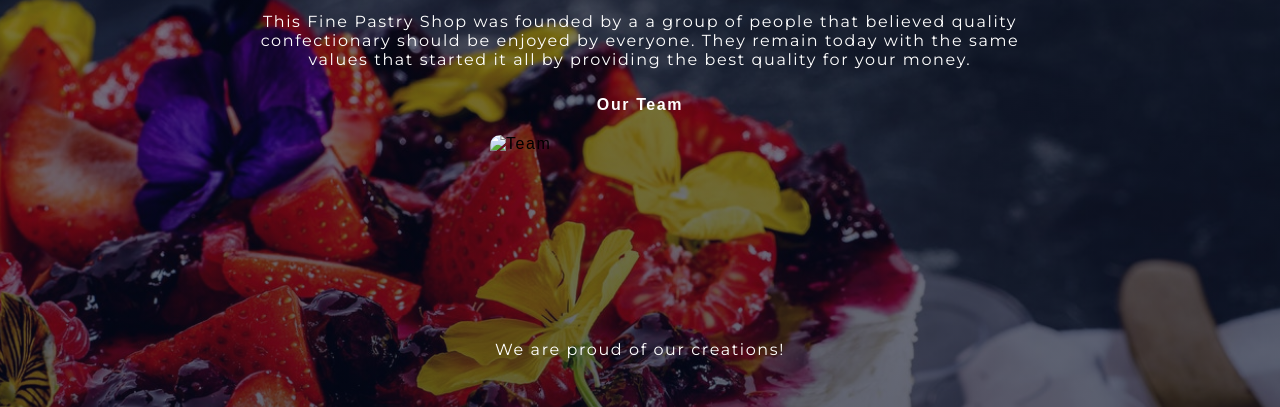
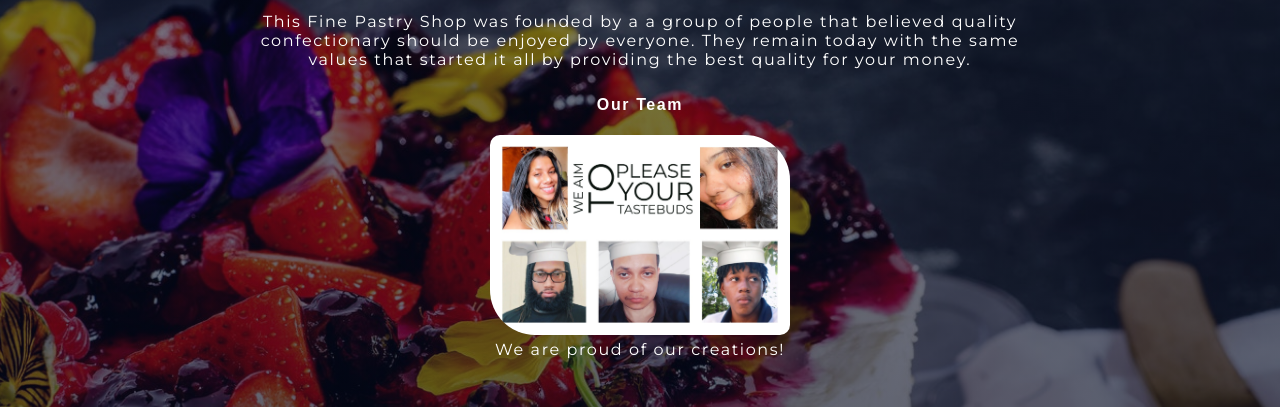
Before and after one commit to SpartnSam/CSE2201LabProject, a plain HTML site: page about.html in a window 1280 px wide. Shown: the part 120-527 px from the top of the page. Drawn offline with Linux system fonts and the light colour scheme; the site is published under a folder, as on GitHub Pages, so addresses that start at the root find nothing; a web font is replaced by a local one.

Commit message:
More Stuff

```diff
--- a/about.html
+++ b/about.html
@@ -19,7 +19,7 @@
                 <p>This Fine Pastry Shop was founded by a a group of people that believed quality confectionary should be enjoyed by everyone. They remain today with the same values that started it all by providing the best quality for your money.</p>
             </div>
             <p><strong>Our Team</strong></p>
-            <img src="/images/team.jpeg" alt="Team">
+            <img src="images/team.jpeg" alt="Team">
             <p>We are proud of our creations!</p>
             <br><br><br>
 
```
Also changed, not shown: index.html (+1 -1 lines).
